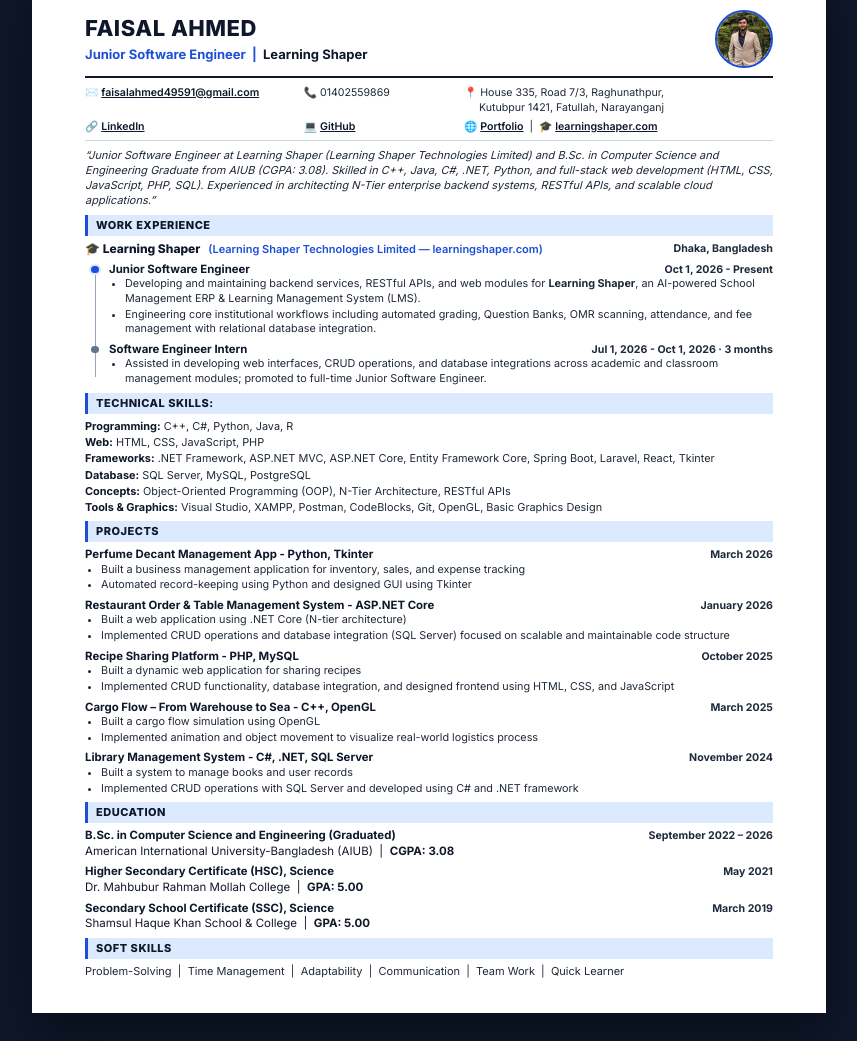
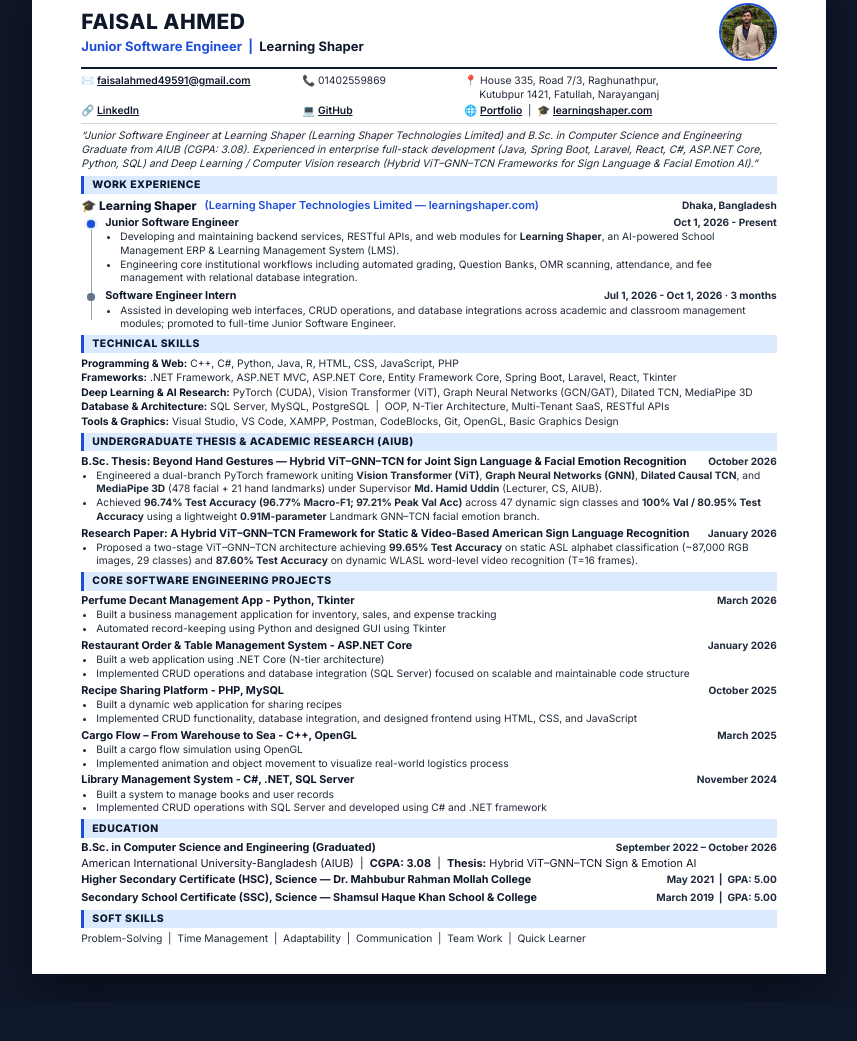
Before and after one commit to FaisalWebZone/FaisalWebZone.github.io, a plain HTML site: page cv.html in a window 1280 px wide. Shown: the part 132-1173 px from the top of the page, without its empty margins (211-1068 px from the left). After the commit the page ends 1134 px from the top, so only its background shows below. Drawn offline with Linux system fonts and the light colour scheme.

Commit message:
Update cv.html with new profile portrait and updated CV PDF

```diff
--- a/cv.html
+++ b/cv.html
@@ -21,8 +21,8 @@
       font-family: 'Inter', -apple-system, BlinkMacSystemFont, 'Segoe UI', Roboto, sans-serif;
       color: #111827;
       background: #0f172a;
-      line-height: 1.36;
-      font-size: 11.5px;
+      line-height: 1.31;
+      font-size: 10.9px;
       padding: 16px 0 28px;
     }
     .cv-toolbar {
@@ -65,7 +65,7 @@
       width: 210mm;
       margin: 0 auto;
       background: #ffffff;
-      padding: 9mm 14mm;
+      padding: 7.5mm 13mm;
       box-shadow: 0 20px 50px rgba(0,0,0,0.45);
     }
     /* Header */
@@ -74,11 +74,11 @@
       justify-content: space-between;
       align-items: center;
       border-bottom: 2px solid #0f172a;
-      padding-bottom: 8px;
-      margin-bottom: 7px;
+      padding-bottom: 6px;
+      margin-bottom: 5px;
     }
     .cv-name {
-      font-size: 22px;
+      font-size: 21px;
       font-weight: 800;
       letter-spacing: 0.5px;
       color: #0f172a;
@@ -118,17 +118,17 @@
     .cv-contact-grid {
       display: grid;
       grid-template-columns: 1fr 0.72fr 1.48fr;
-      gap: 4px 10px;
-      font-size: 10.6px;
+      gap: 3px 10px;
+      font-size: 10.3px;
       color: #1f2937;
-      margin-bottom: 7px;
-      padding-bottom: 6px;
+      margin-bottom: 5px;
+      padding-bottom: 5px;
       border-bottom: 1px solid #cbd5e1;
       align-items: start;
     }
     .cv-contact-item {
       display: block;
-      line-height: 1.42;
+      line-height: 1.35;
       white-space: nowrap;
     }
     .cv-contact-item.address-item {
@@ -143,31 +143,31 @@
     .cv-summary {
       font-style: italic;
       color: #1f2937;
-      margin-bottom: 7px;
-      font-size: 11px;
-      line-height: 1.38;
+      margin-bottom: 5px;
+      font-size: 10.4px;
+      line-height: 1.32;
     }
     /* Section Header */
     .cv-sec-title {
       background: #dbeafe;
       color: #0f172a;
       font-weight: 800;
-      font-size: 11px;
+      font-size: 10.4px;
       text-transform: uppercase;
       letter-spacing: 0.5px;
-      padding: 3px 8px;
-      margin: 6px 0 5px;
+      padding: 2.5px 8px;
+      margin: 4.5px 0 3.5px;
       border-left: 3.5px solid #1d4ed8;
     }
     /* Nested Company Career Progression in CV */
     .cv-company-block {
-      margin-bottom: 6px;
+      margin-bottom: 4px;
     }
     .cv-company-head {
       display: flex;
       align-items: center;
       justify-content: space-between;
-      margin-bottom: 4px;
+      margin-bottom: 3px;
     }
     .cv-company-title {
       display: flex;
@@ -219,7 +219,7 @@
     }
     /* Experience & Projects */
     .cv-entry {
-      margin-bottom: 5px;
+      margin-bottom: 3.5px;
     }
     .cv-entry-head {
       display: flex;
@@ -227,29 +227,29 @@
       align-items: baseline;
       font-weight: 700;
       color: #0f172a;
-      font-size: 11.4px;
+      font-size: 10.8px;
     }
     .cv-entry-date {
-      font-size: 10.6px;
+      font-size: 10.1px;
       font-weight: 700;
       color: #1e293b;
       white-space: nowrap;
     }
     .cv-bullets {
       list-style: disc;
-      margin-left: 16px;
+      margin-left: 15px;
       color: #1f2937;
-      font-size: 10.8px;
+      font-size: 10.2px;
     }
     .cv-bullets li {
-      margin-bottom: 1px;
+      margin-bottom: 0.5px;
     }
     /* Skills List */
     .cv-skills-list {
       display: flex;
       flex-direction: column;
-      gap: 1.5px;
-      font-size: 10.9px;
+      gap: 1px;
+      font-size: 10.3px;
       color: #1f2937;
     }
     .cv-skills-list div strong {
@@ -325,7 +325,7 @@
           Junior Software Engineer &nbsp;|&nbsp; <a href="https://learningshaper.com/" target="_blank">Learning Shaper</a>
         </div>
       </div>
-      <img src="assets/profile-formal.jpg?v=16" alt="Faisal Ahmed" class="cv-photo" />
+      <img src="assets/profile-formal.jpg?v=17" alt="Faisal Ahmed" class="cv-photo" />
     </div>
 
     <div class="cv-contact-grid">
@@ -341,7 +341,7 @@
     </div>
 
     <div class="cv-summary">
-      “Junior Software Engineer at Learning Shaper (Learning Shaper Technologies Limited) and B.Sc. in Computer Science and Engineering Graduate from AIUB (CGPA: 3.08). Skilled in C++, Java, C#, .NET, Python, and full-stack web development (HTML, CSS, JavaScript, PHP, SQL). Experienced in architecting N-Tier enterprise backend systems, RESTful APIs, and scalable cloud applications.”
+      “Junior Software Engineer at Learning Shaper (Learning Shaper Technologies Limited) and B.Sc. in Computer Science and Engineering Graduate from AIUB (CGPA: 3.08). Experienced in enterprise full-stack development (Java, Spring Boot, Laravel, React, C#, ASP.NET Core, Python, SQL) and Deep Learning / Computer Vision research (Hybrid ViT–GNN–TCN Frameworks for Sign Language &amp; Facial Emotion AI).”
     </div>
 
     <!-- WORK EXPERIENCE -->
@@ -384,18 +384,41 @@
     </div>
 
     <!-- TECHNICAL SKILLS -->
-    <div class="cv-sec-title">TECHNICAL SKILLS:</div>
+    <div class="cv-sec-title">TECHNICAL SKILLS</div>
     <div class="cv-skills-list">
-      <div><strong>Programming:</strong> C++, C#, Python, Java, R</div>
-      <div><strong>Web:</strong> HTML, CSS, JavaScript, PHP</div>
+      <div><strong>Programming &amp; Web:</strong> C++, C#, Python, Java, R, HTML, CSS, JavaScript, PHP</div>
       <div><strong>Frameworks:</strong> .NET Framework, ASP.NET MVC, ASP.NET Core, Entity Framework Core, Spring Boot, Laravel, React, Tkinter</div>
-      <div><strong>Database:</strong> SQL Server, MySQL, PostgreSQL</div>
-      <div><strong>Concepts:</strong> Object-Oriented Programming (OOP), N-Tier Architecture, RESTful APIs</div>
-      <div><strong>Tools &amp; Graphics:</strong> Visual Studio, XAMPP, Postman, CodeBlocks, Git, OpenGL, Basic Graphics Design</div>
+      <div><strong>Deep Learning &amp; AI Research:</strong> PyTorch (CUDA), Vision Transformer (ViT), Graph Neural Networks (GCN/GAT), Dilated TCN, MediaPipe 3D</div>
+      <div><strong>Database &amp; Architecture:</strong> SQL Server, MySQL, PostgreSQL &nbsp;|&nbsp; OOP, N-Tier Architecture, Multi-Tenant SaaS, RESTful APIs</div>
+      <div><strong>Tools &amp; Graphics:</strong> Visual Studio, VS Code, XAMPP, Postman, CodeBlocks, Git, OpenGL, Basic Graphics Design</div>
+    </div>
+
+    <!-- UNDERGRADUATE THESIS & ACADEMIC RESEARCH -->
+    <div class="cv-sec-title">UNDERGRADUATE THESIS &amp; ACADEMIC RESEARCH (AIUB)</div>
+
+    <div class="cv-entry">
+      <div class="cv-entry-head">
+        <span>B.Sc. Thesis: Beyond Hand Gestures — Hybrid ViT–GNN–TCN for Joint Sign Language &amp; Facial Emotion Recognition</span>
+        <span class="cv-entry-date">October 2026</span>
+      </div>
+      <ul class="cv-bullets">
+        <li>Engineered a dual-branch PyTorch framework uniting <strong>Vision Transformer (ViT)</strong>, <strong>Graph Neural Networks (GNN)</strong>, <strong>Dilated Causal TCN</strong>, and <strong>MediaPipe 3D</strong> (478 facial + 21 hand landmarks) under Supervisor <strong>Md. Hamid Uddin</strong> (Lecturer, CS, AIUB).</li>
+        <li>Achieved <strong>96.74% Test Accuracy (96.77% Macro-F1; 97.21% Peak Val Acc)</strong> across 47 dynamic sign classes and <strong>100% Val / 80.95% Test Accuracy</strong> using a lightweight <strong>0.91M-parameter</strong> Landmark GNN–TCN facial emotion branch.</li>
+      </ul>
+    </div>
+
+    <div class="cv-entry">
+      <div class="cv-entry-head">
+        <span>Research Paper: A Hybrid ViT–GNN–TCN Framework for Static &amp; Video-Based American Sign Language Recognition</span>
+        <span class="cv-entry-date">January 2026</span>
+      </div>
+      <ul class="cv-bullets">
+        <li>Proposed a two-stage ViT–GNN–TCN architecture achieving <strong>99.65% Test Accuracy</strong> on static ASL alphabet classification (~87,000 RGB images, 29 classes) and <strong>87.60% Test Accuracy</strong> on dynamic WLASL word-level video recognition (T=16 frames).</li>
+      </ul>
     </div>
 
     <!-- PROJECTS -->
-    <div class="cv-sec-title">PROJECTS</div>
+    <div class="cv-sec-title">CORE SOFTWARE ENGINEERING PROJECTS</div>
 
     <div class="cv-entry">
       <div class="cv-entry-head">
@@ -457,30 +480,28 @@
     <div class="cv-entry">
       <div class="cv-entry-head">
         <span>B.Sc. in Computer Science and Engineering (Graduated)</span>
-        <span class="cv-entry-date">September 2022 – 2026</span>
+        <span class="cv-entry-date">September 2022 – October 2026</span>
       </div>
-      <div>American International University-Bangladesh (AIUB) &nbsp;|&nbsp; <strong>CGPA: 3.08</strong></div>
+      <div>American International University-Bangladesh (AIUB) &nbsp;|&nbsp; <strong>CGPA: 3.08</strong> &nbsp;|&nbsp; <strong>Thesis:</strong> Hybrid ViT–GNN–TCN Sign &amp; Emotion AI</div>
     </div>
 
     <div class="cv-entry">
       <div class="cv-entry-head">
-        <span>Higher Secondary Certificate (HSC), Science</span>
-        <span class="cv-entry-date">May 2021</span>
+        <span>Higher Secondary Certificate (HSC), Science — Dr. Mahbubur Rahman Mollah College</span>
+        <span class="cv-entry-date">May 2021 &nbsp;|&nbsp; GPA: 5.00</span>
       </div>
-      <div>Dr. Mahbubur Rahman Mollah College &nbsp;|&nbsp; <strong>GPA: 5.00</strong></div>
     </div>
 
     <div class="cv-entry">
       <div class="cv-entry-head">
-        <span>Secondary School Certificate (SSC), Science</span>
-        <span class="cv-entry-date">March 2019</span>
+        <span>Secondary School Certificate (SSC), Science — Shamsul Haque Khan School &amp; College</span>
+        <span class="cv-entry-date">March 2019 &nbsp;|&nbsp; GPA: 5.00</span>
       </div>
-      <div>Shamsul Haque Khan School &amp; College &nbsp;|&nbsp; <strong>GPA: 5.00</strong></div>
     </div>
 
     <!-- SOFT SKILLS -->
     <div class="cv-sec-title">SOFT SKILLS</div>
-    <div style="font-size: 11px; color: #1f2937;">
+    <div style="font-size: 10.3px; color: #1f2937;">
       Problem-Solving &nbsp;|&nbsp; Time Management &nbsp;|&nbsp; Adaptability &nbsp;|&nbsp; Communication &nbsp;|&nbsp; Team Work &nbsp;|&nbsp; Quick Learner
     </div>
   </div>
@@ -488,7 +509,7 @@
   <script>
     function downloadPDF() {
       const link = document.createElement('a');
-      link.href = 'Faisal_Ahmed.cv.pdf?v=16';
+      link.href = 'Faisal_Ahmed.cv.pdf?v=17';
       link.download = 'Faisal_Ahmed.cv.pdf';
       document.body.appendChild(link);
       link.click();
```
